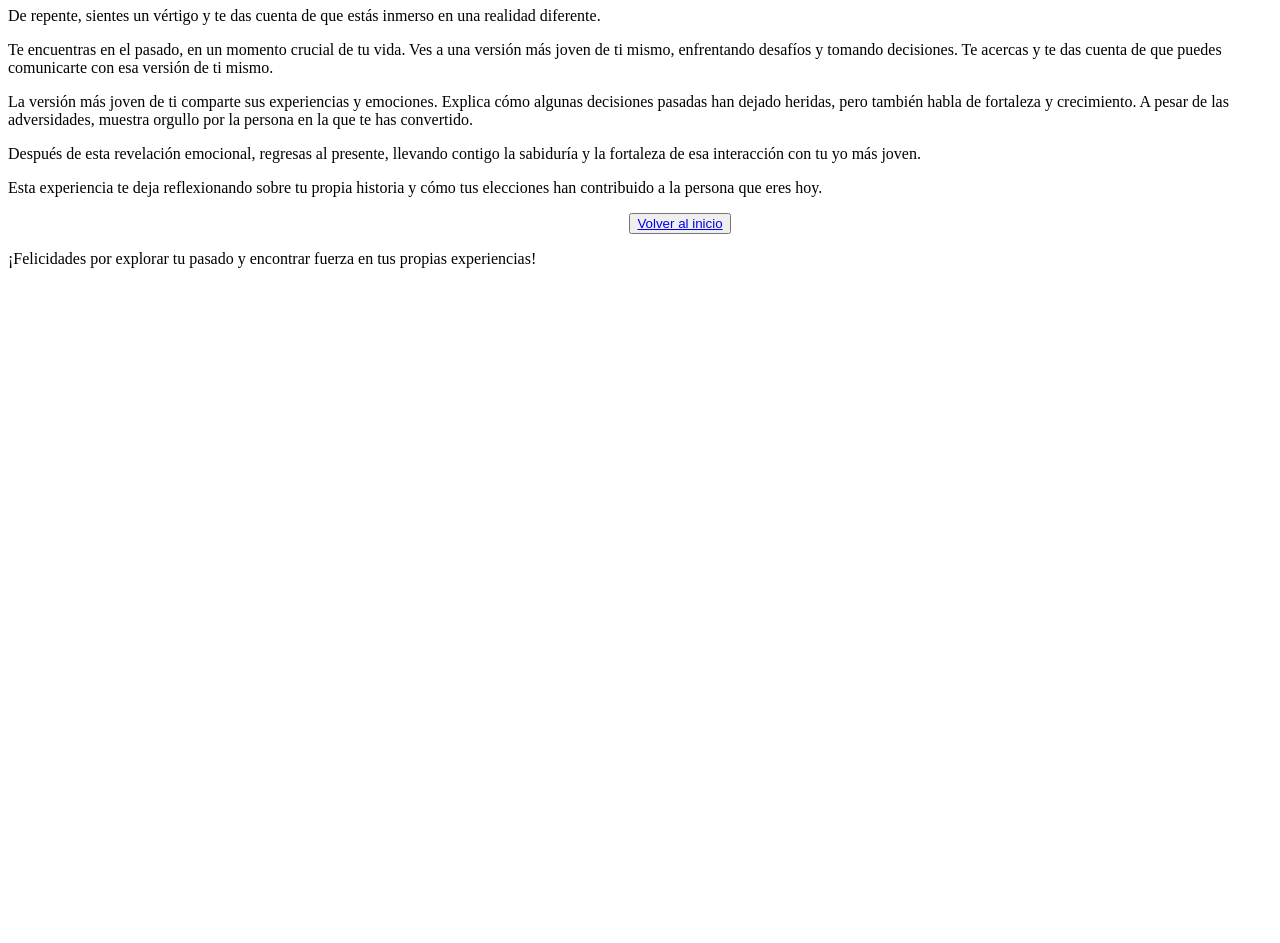
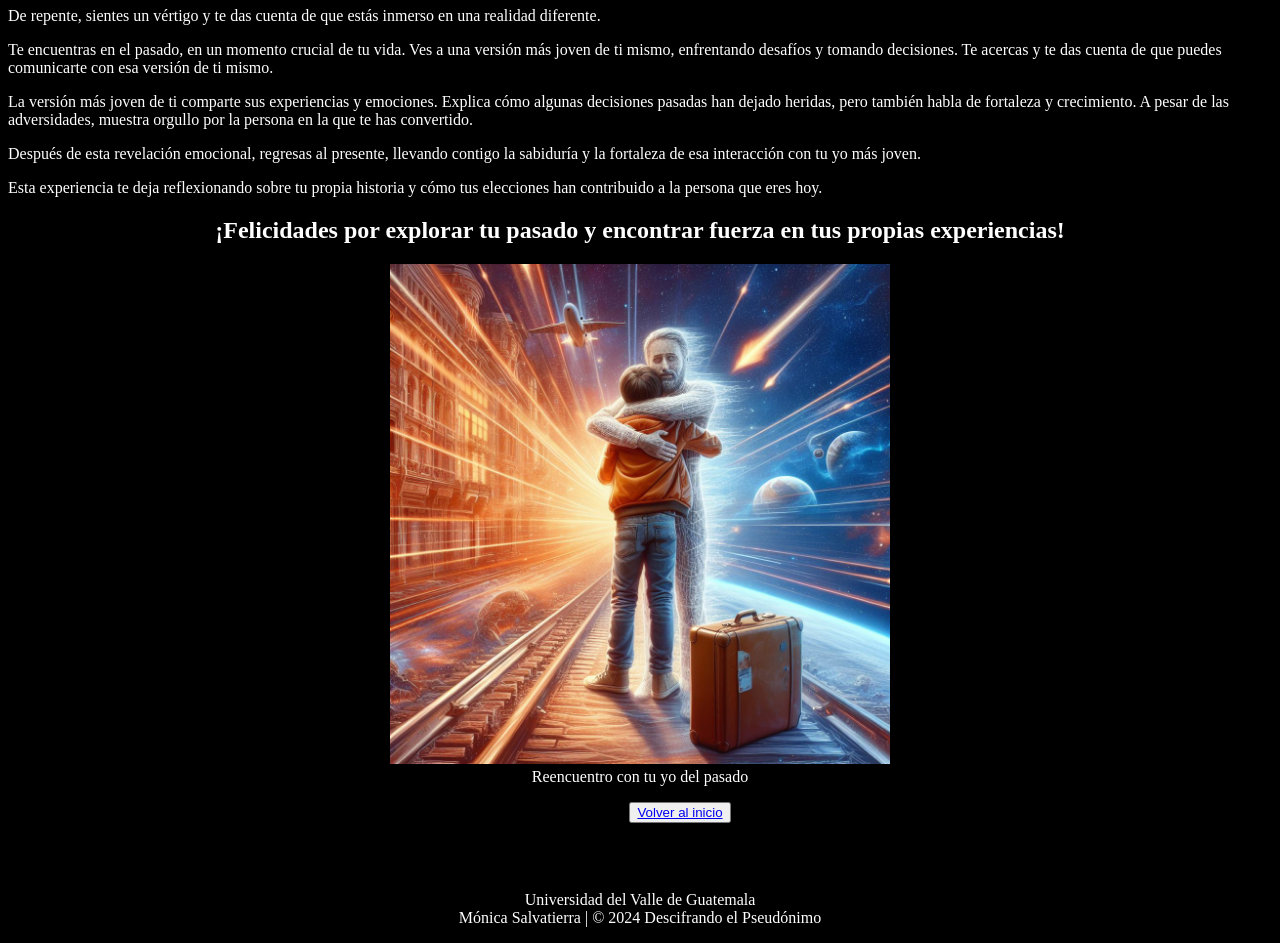
Before and after one commit to alee2602/LAB3-STWEB, a plain HTML site: page html/finales/final1.html in a window 1280 px wide. Shown: the part 73-1016 px from the top of the page. Before the commit the page ends 800 px from the top, so only its background shows below. Drawn offline with Linux system fonts and the light colour scheme.

Commit message:
Added missing images and footers and did some minor changes to the structure of my files.

```diff
--- a/html/finales/final1.html
+++ b/html/finales/final1.html
@@ -5,7 +5,7 @@
     <meta name="viewport" content="width=device-width, initial-scale=1.0">
     <title>Viaje al Pasado</title>
 </head>
-<body>
+<body bgcolor="black" text="white">
     <header>
         <h1>Viaje al Pasado</h1>
     </header>
@@ -21,7 +21,15 @@
 
         <p>Esta experiencia te deja reflexionando sobre tu propia historia y cómo tus elecciones han contribuido a la persona que eres hoy.</p>
 
+        <center><h2>¡Felicidades por explorar tu pasado y encontrar fuerza en tus propias experiencias!</h2></center>
+
     <center>
+
+        <figure>
+            <img src="../../images/final.jpeg" alt="Viaje al pasado" height="500">
+            <figcaption>Reencuentro con tu yo del pasado</figcaption>
+        </figure>
+
         <nav>
             <ul>
                 <ul><button><a href="../index.html">Volver al inicio</a></button></ul>
@@ -31,8 +39,11 @@
 
     </article>
 
-    <footer>
-        <p>¡Felicidades por explorar tu pasado y encontrar fuerza en tus propias experiencias!</p>
-    </footer>
+    <center>
+        <br> <br>
+        <footer>
+            <p> Universidad del Valle de Guatemala <br> Mónica Salvatierra | © 2024 Descifrando el Pseudónimo</p>
+        </footer>
+    </center>
 </body>
 </html>
```
Also changed, not shown: html/decisiones/artefacto.html (+8 -1 lines), html/decisiones/cienciaficcion.html (+7 -2 lines), html/decisiones/historiaantigua.html (+9 -2 lines), html/decisiones/nada.html (+7 -0 lines), html/decisiones/thrillers.html (+6 -0 lines), html/finales/final2.html (+8 -1 lines), html/finales/final3.html (+7 -0 lines), html/rutas/descifrar.html (+1 -1 lines), html/rutas/ignorar.html (+6 -0 lines), images/artefacto.jpeg (added), images/final.jpeg (added).
